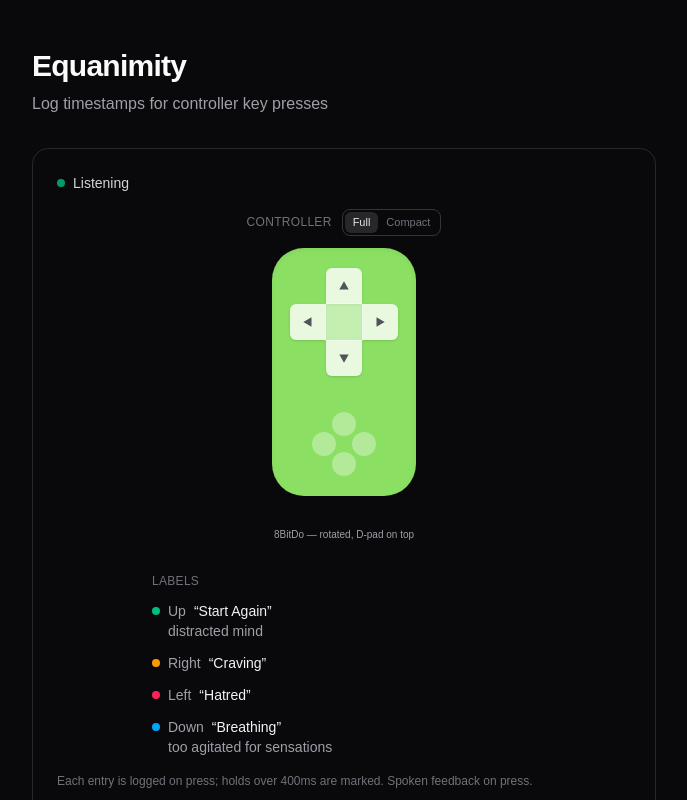
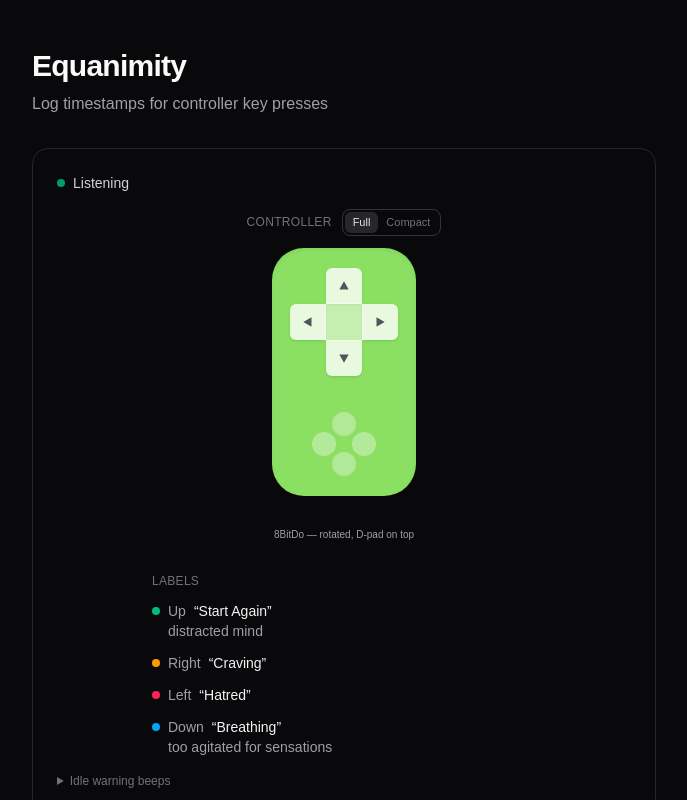
Before and after one commit to dsernst/equanimity.dsernst.com, a Next.js app: page / in a window 1280 px wide. Shown: the top 800 px of the page, without its empty margins (296-983 px from the left). Built offline with nearby package versions, Linux system fonts and the light colour scheme.

Commit message:
Remove unnecessary explanation line

```diff
--- a/src/components/KeyLogger.tsx
+++ b/src/components/KeyLogger.tsx
@@ -278,10 +278,6 @@ export default function KeyLogger() {
               onKeyUp={handleTrackedKeyUp}
             />
 
-            <p className="text-xs text-zinc-500">
-              Each entry is logged on press; holds over {HOLD_THRESHOLD_MS}ms are marked. Spoken
-              feedback on press.
-            </p>
             <IdleWarningBeeps
               enabled={enabled}
               testing={testing}
```
